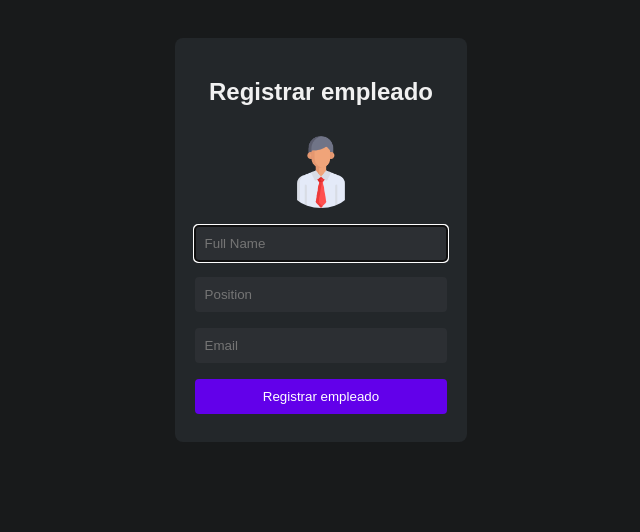
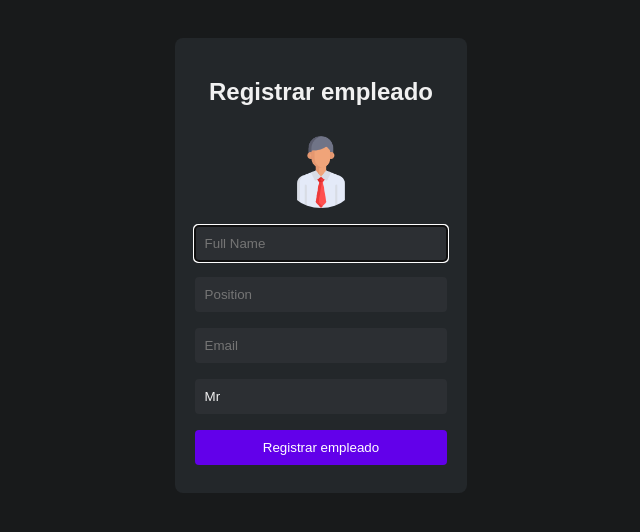
Before and after one commit to GS-ITALIKA/curso-desarrollo-web, a website: page practica-final/registry.html in a window 1280 px wide. Shown: the whole page, without its empty margins (319-959 px from the left). Drawn offline with Linux system fonts and the light colour scheme.

Commit message:
Add: Estilo para el select.

```diff
--- a/practica-final/css/site.css
+++ b/practica-final/css/site.css
@@ -107,3 +107,18 @@ h2 {
 button:hover {
     background-color: #3700b3;
 }
+
+.form-section select {
+    background: #2c2f33;
+    color: #f1f1f1;
+    padding: 10px;
+    margin: 8px 0;
+    border: none;
+    border-radius: 4px;
+    width: 100%;
+    box-sizing: border-box;
+    appearance: none;
+    -webkit-appearance: none;
+    -moz-appearance: none;
+    cursor: pointer;
+}
--- a/practica-final/registry.html
+++ b/practica-final/registry.html
@@ -28,6 +28,11 @@
                 <input type="text" id="name" placeholder="Full Name" required autofocus>
                 <input type="text" id="position" placeholder="Position" required>
                 <input type="email" id="email" placeholder="Email" required>
+                <select id="title">
+                    <option value="Mr">Mr</option>
+                    <option value="Miss">Miss</option>
+                    <option value="Mrs">Mrs</option>
+                </select>
                 <button type="submit">Registrar empleado</button>
             </form>
 
```
